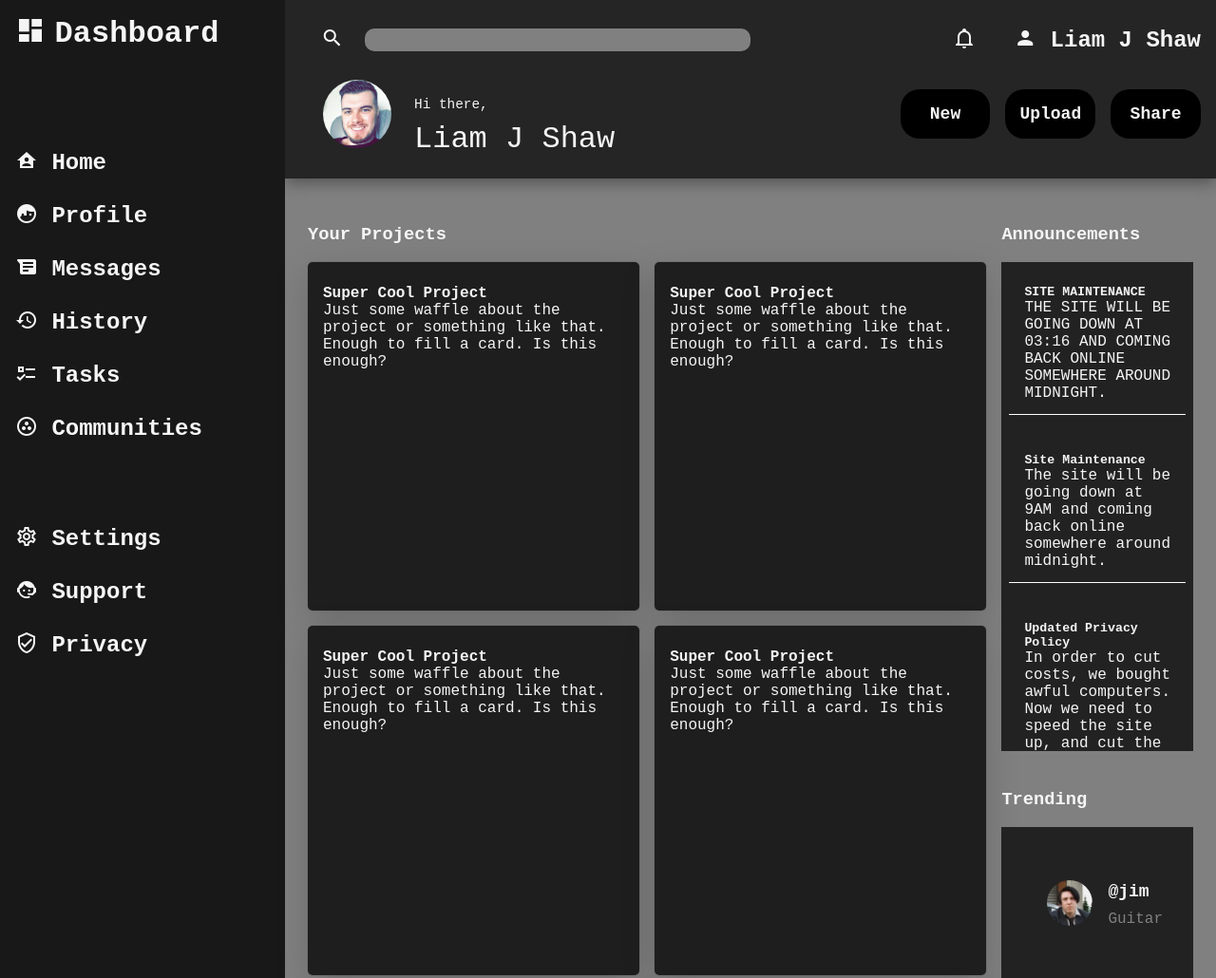
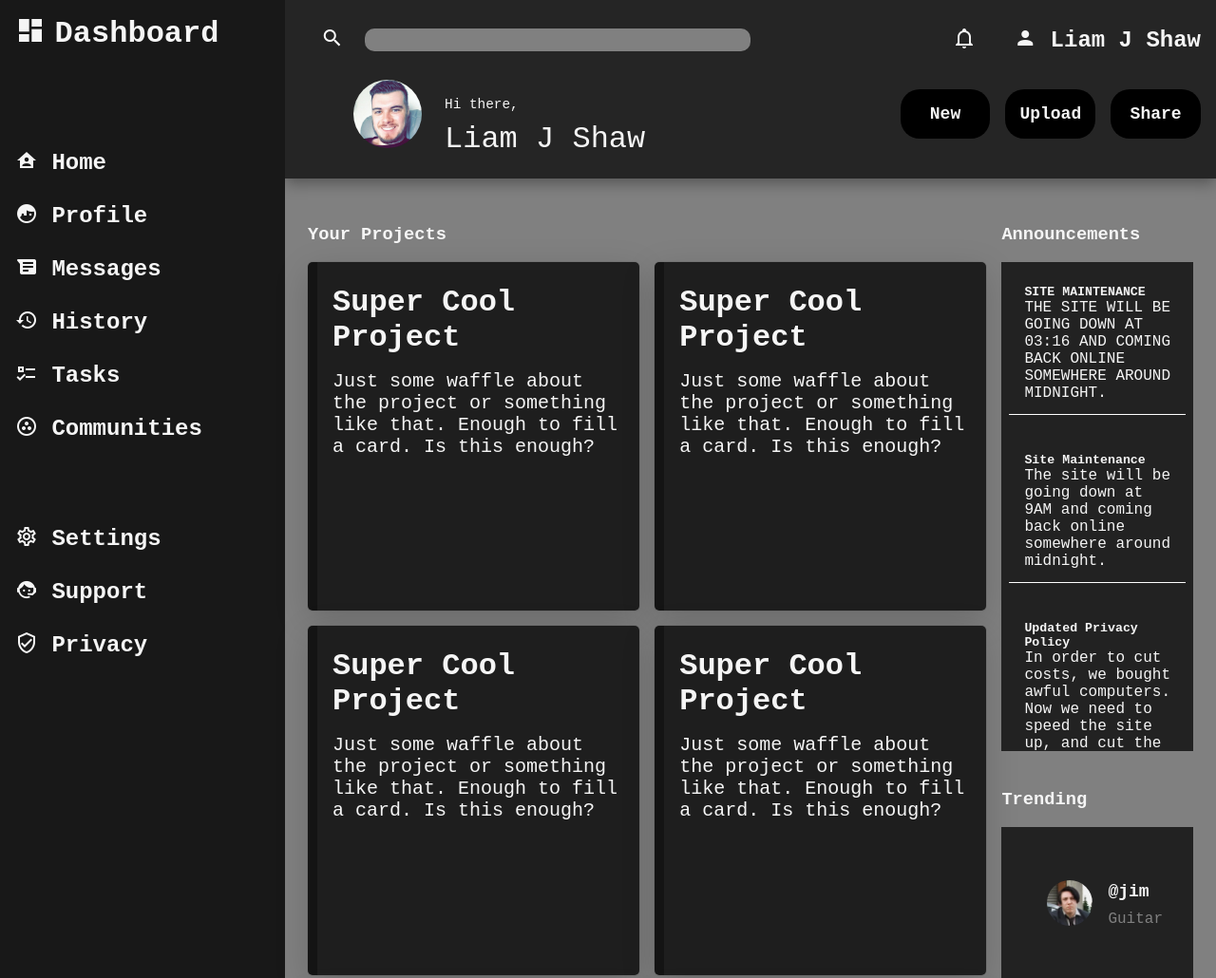
Before and after one commit to LiamJShaw/odin-admin-dashboard, a plain HTML site: page index.html in a window 1280 px wide. Shown: the top 1030 px of the page at 95% size. Drawn offline with Linux system fonts and the light colour scheme.

Commit message:
Small CSS fixes

```diff
--- a/styles.css
+++ b/styles.css
@@ -90,7 +90,7 @@ header .profile {
 
 header .greeting {
     display: grid;
-    grid-template-columns: 1fr 3fr;
+    grid-template-columns: 1fr 9fr;
     grid-template-rows: 1fr 1fr;
     align-items: center;
 }
@@ -99,7 +99,7 @@ header .greeting .avatar {
     grid-row: 1 / 3;
     border-radius: 100%;
     width: 4.5rem;
-    justify-self: end;
+    margin-left: 2rem;
     padding: 1rem 1.5rem;
 }
 
@@ -191,9 +191,18 @@ header .search-input {
     box-shadow: rgba(0, 0, 0, 0.16) 0px 10px 36px 0px, rgba(0, 0, 0, 0.06) 0px 0px 0px 1px;
 
     border-radius: 5px;
-    /* border-left: 1px white;  */
+    border-left: solid 10px rgb(20, 20, 20);
 
     padding: 1.5rem 1rem;
+}
+
+.project .project-title {
+    font-size: 2rem;
+}
+
+.project .project-description {
+    padding-top: 1rem;
+    font-size: 1.25rem;
 }
 
 /* Announcements subsection */
```
